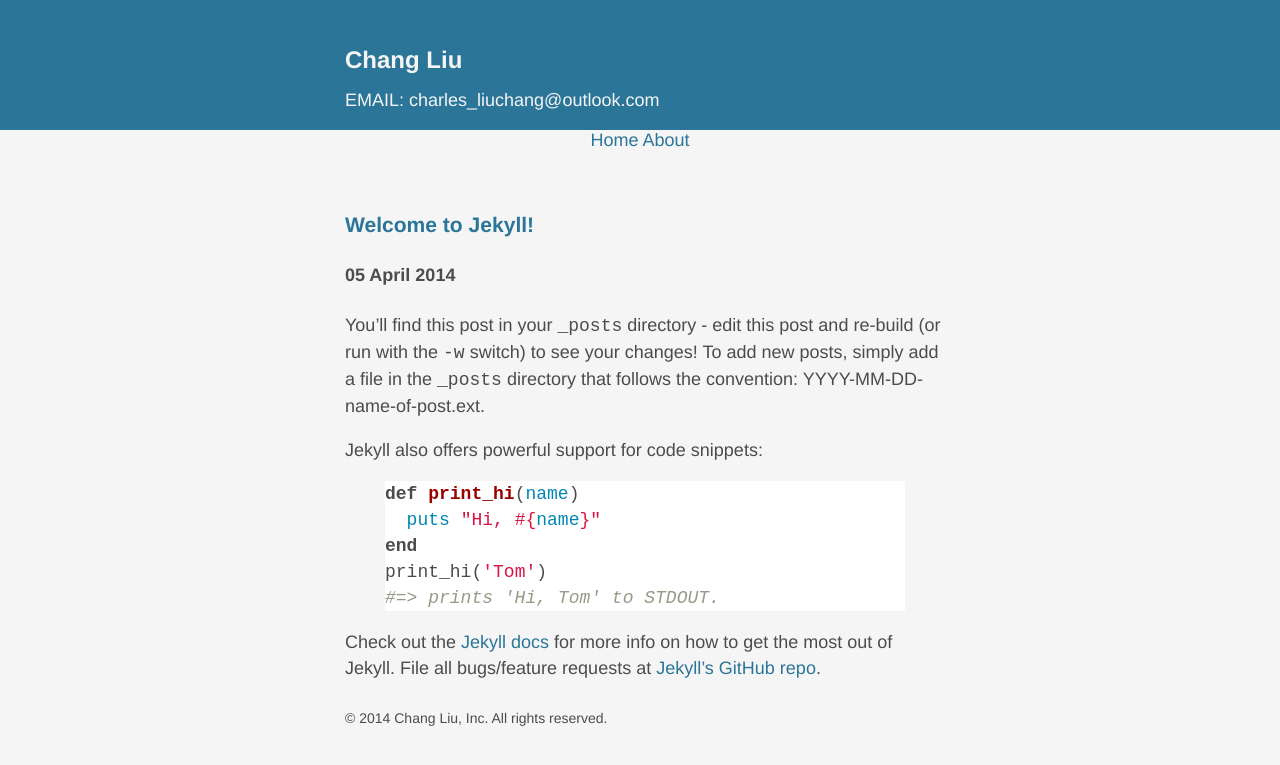
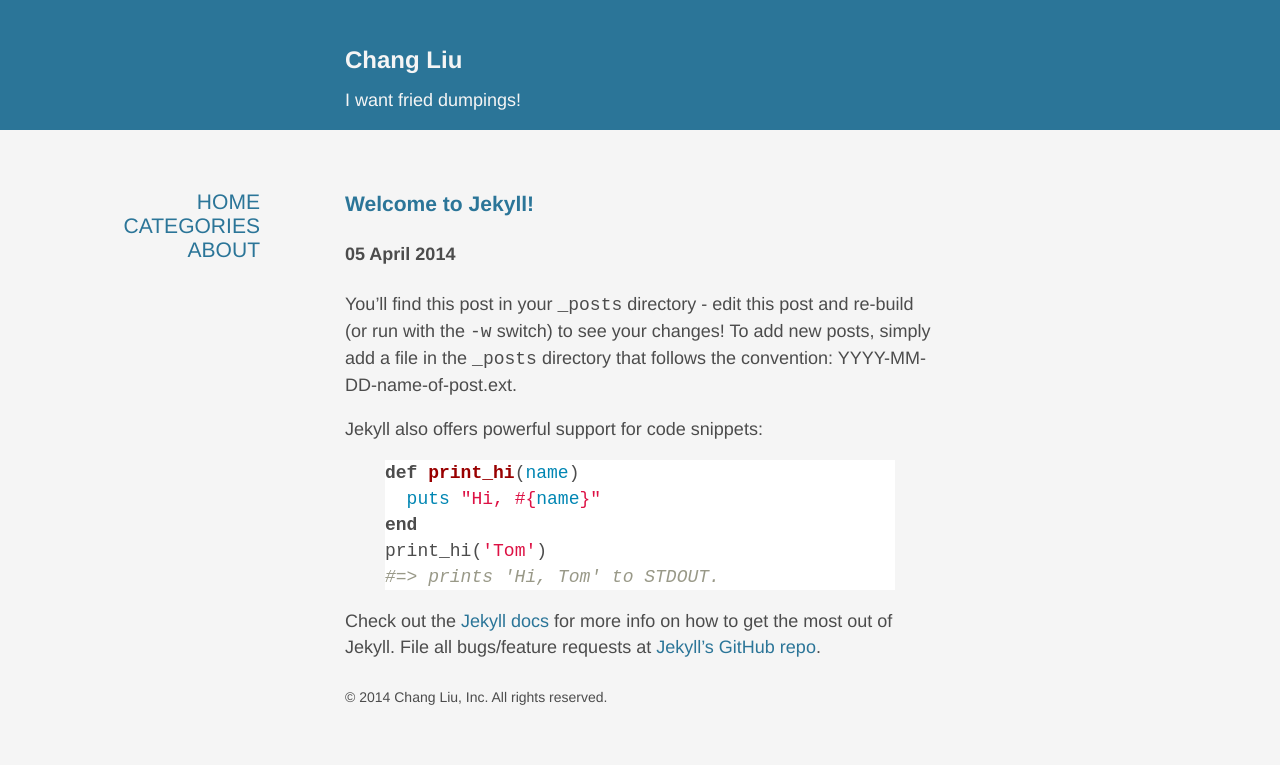
Before and after one commit to ChangLiuNJU/ChangLiuNJU.github.io, a Jekyll site: the page built from index.html, in a window 1280 px wide. Shown: the top 765 px of the page. Built offline with Jekyll 4.4.1, drawn with Linux system fonts in a browser that asks for light colours; Markdown is read by kramdown in place of the engine named in the settings.

Commit message:
More Composing

```diff
--- a/_layouts/default.html
+++ b/_layouts/default.html
@@ -21,16 +21,17 @@
             <div id="about">
               <h1>Chang Liu</h1>
               <p>
-                EMAIL: charles_liuchang@outlook.com
+                I want fried dumpings!
               </p>
             </div>
           </div>
         </div>
 
         <div id="navigation">
-            <nav>
-              <span><a title="home page" href="/">Home</a></span>
-              <span><a title="about" href="/about/">About</a></span>
+          <nav>
+            <span><a title="home page" href="/">Home</a></span>
+            <span><a title="categories" href="/">Categories</a></span>
+            <span><a title="about" href="/about/">About</a></span>
           </nav>
         </div>
         <div id="box">
--- a/css/main.css
+++ b/css/main.css
@@ -6,6 +6,19 @@
 	background-color: #f5f5f5;
 	text-align: center;
 }
+#navigation {
+	margin-top: 60px;
+	/*line-height: 40px;*/
+	margin-left: 60px;
+	width: 200px;
+	font-size: 1.17em;
+	float: left;
+	text-align: right;
+	text-transform: uppercase;
+}
+#navigation span {
+	margin-bottom: 20px;
+}
 #box {
 	margin: 20px auto;
 	text-align: left;
@@ -13,13 +26,10 @@
 }
 html>body #box {
 	max-width: 650px;
-	padding-right: 0px;
 	margin-bottom: 20px;
 }
 #content {
-	padding-top: 20px;
-	padding-bottom: 10px;
-	padding-left: 10px;
+	padding : 20px 10px;
 	margin: 20px 20px;
 	line-height: 26px;
 }
```
